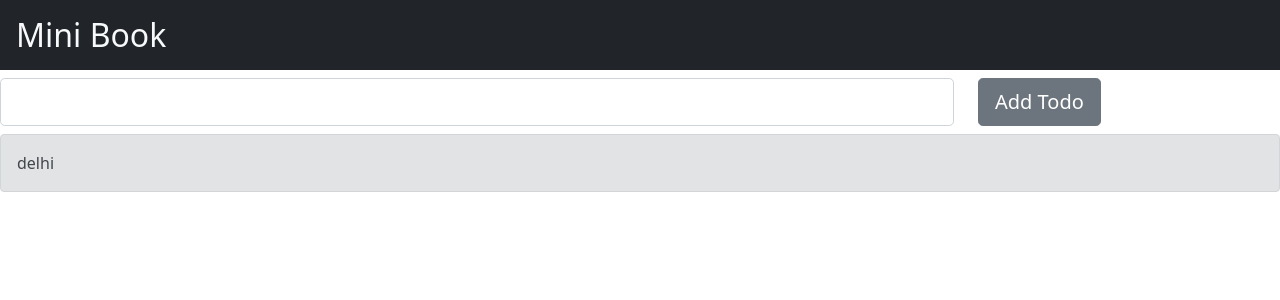
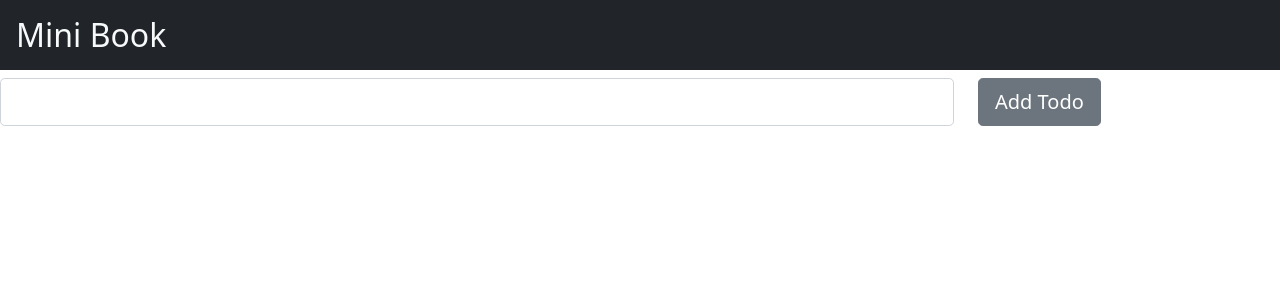
Before and after one commit to cg-202/day7-react-app, a React (Create React App) app: page / in a window 1280 px wide. Shown: the top 300 px of the page. Built offline with nearby package versions, Linux system fonts and the light colour scheme.

Commit message:
basic todo.

```diff
--- a/src/App.js
+++ b/src/App.js
@@ -4,7 +4,7 @@ import { useState } from "react";
 
 function App() {
   // Array Destructed
-  let [list, setList] = useState(["delhi"]);
+  let [list, setList] = useState([]);
 
   let addPost = () => {
     console.log("Add Post Methoddd");
```
